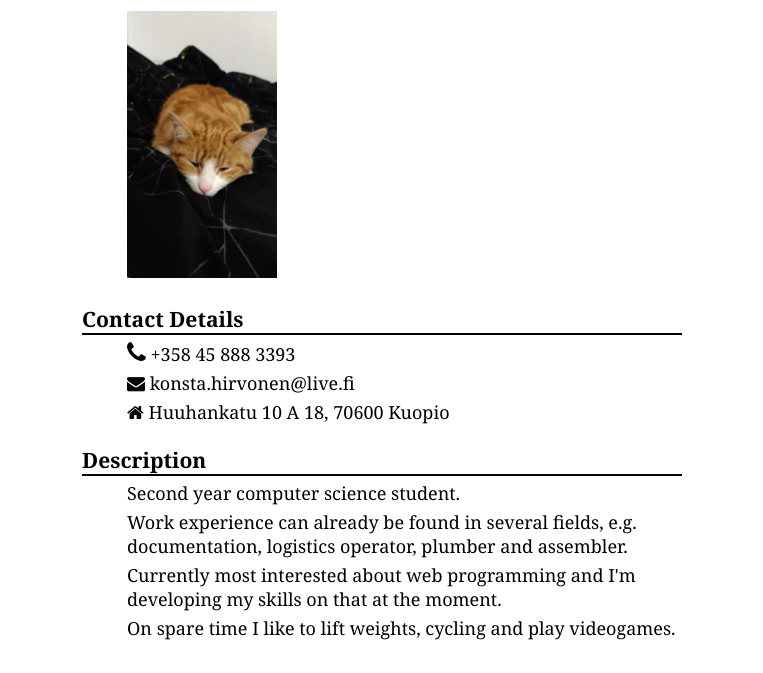
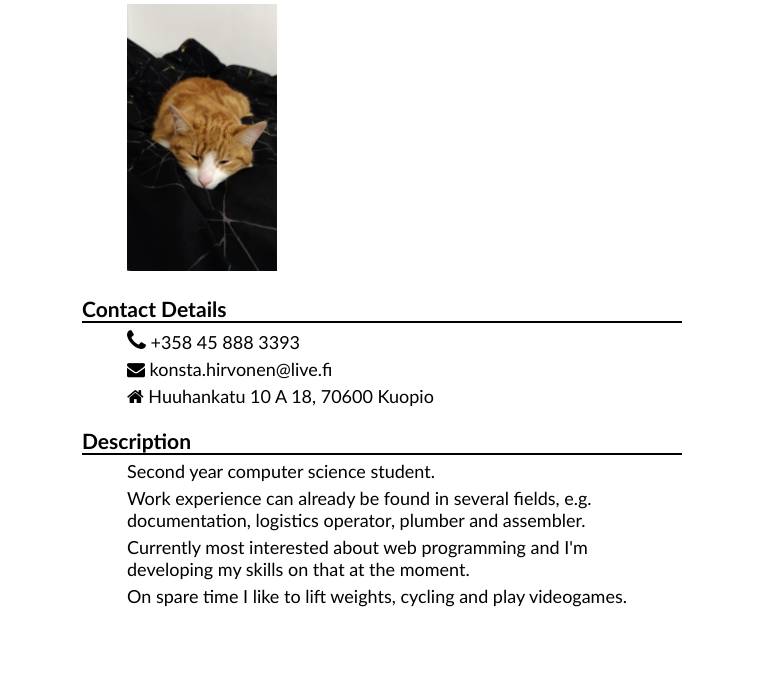
Before and after one commit to konstahirvonen/WOH1, a plain HTML site: page CV/index.html in a window 1280 px wide. Shown: the part 151-824 px from the top of the page, without its empty margins (258-1021 px from the left). After the commit the page ends 800 px from the top, so only its background shows below. Drawn offline with Linux system fonts and the light colour scheme.

Commit message:
Changed font on body

```diff
--- a/CV/style.css
+++ b/CV/style.css
@@ -3,7 +3,7 @@ html {
 }
 
 body{
-    font-family: Cambria, Cochin, Georgia, Times, 'Times New Roman', serif;
+    font-family: 'Gill Sans', 'Gill Sans MT', Calibri, 'Trebuchet MS', sans-serif;
     font-size: large;
     padding-bottom: 20px;
 }
```
